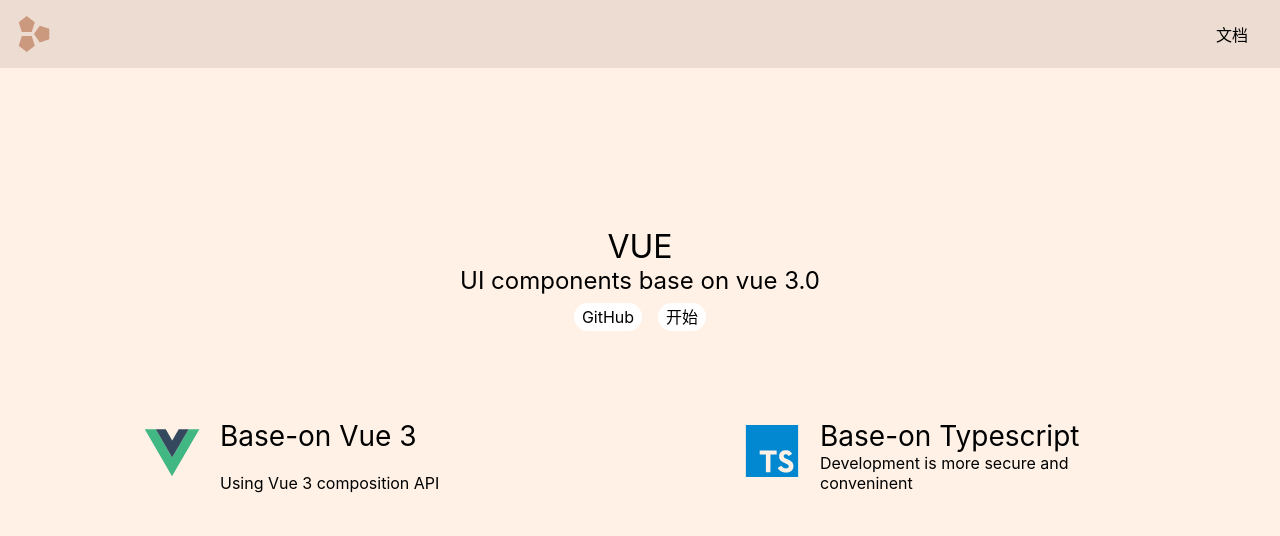
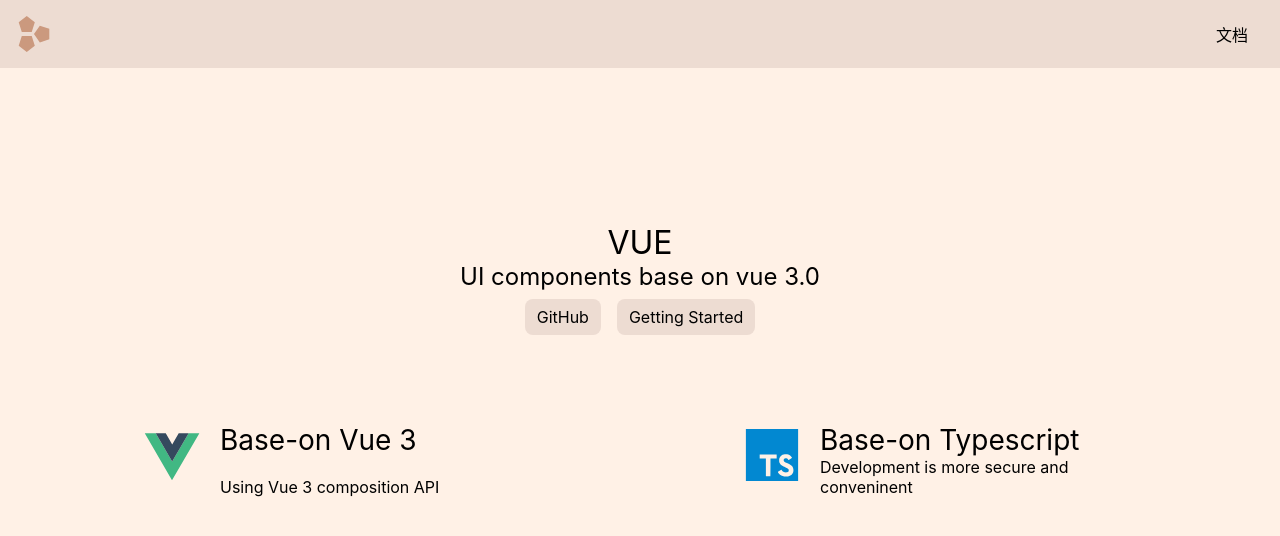
Before and after one commit to goldEli/vui, a Vue app: page /#/ in a window 1280 px wide. Shown: the top 536 px of the page. Built offline with nearby package versions, Linux system fonts and the light colour scheme.

Commit message:
modify button css

```diff
--- a/src/components/Topnav.vue
+++ b/src/components/Topnav.vue
@@ -23,7 +23,6 @@
   setup() {
     const menuVisible = inject<Ref<boolean>>("menuVisible");
     const toggleVisible = () => {
-      console.log(123);
       menuVisible.value = !menuVisible.value;
     };
     return {
--- a/src/views/Home.vue
+++ b/src/views/Home.vue
@@ -6,7 +6,7 @@
       <h2>UI components base on vue 3.0</h2>
       <p class="actions">
         <a href="https://github.com/goldEli/vui">GitHub</a>
-        <router-link to="doc">开始</router-link>
+        <router-link to="doc">Getting Started</router-link>
       </p>
       <div class="features">
         <ul>
@@ -54,13 +54,13 @@
     padding: 8px 0;
     a {
       margin: 0 8px;
-      background: #fff;
+      background: #eddcd2;
       display: inline-block;
-      $h: 28px;
+      $h: 36px;
       height: $h;
       line-height: $h;
-      border-radius: $h/2;
-      padding: 0 8px;
+      border-radius: 8px;
+      padding: 0 12px;
     }
   }
 }
```
